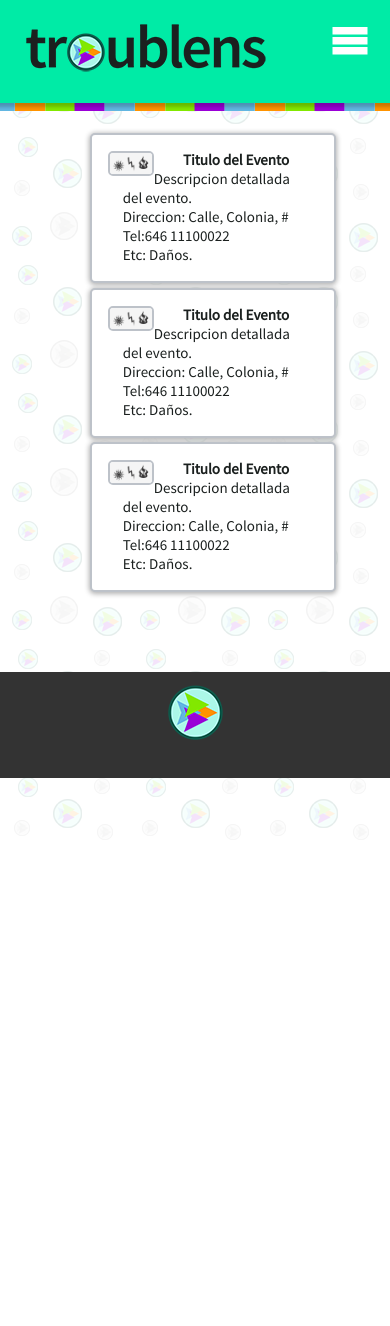
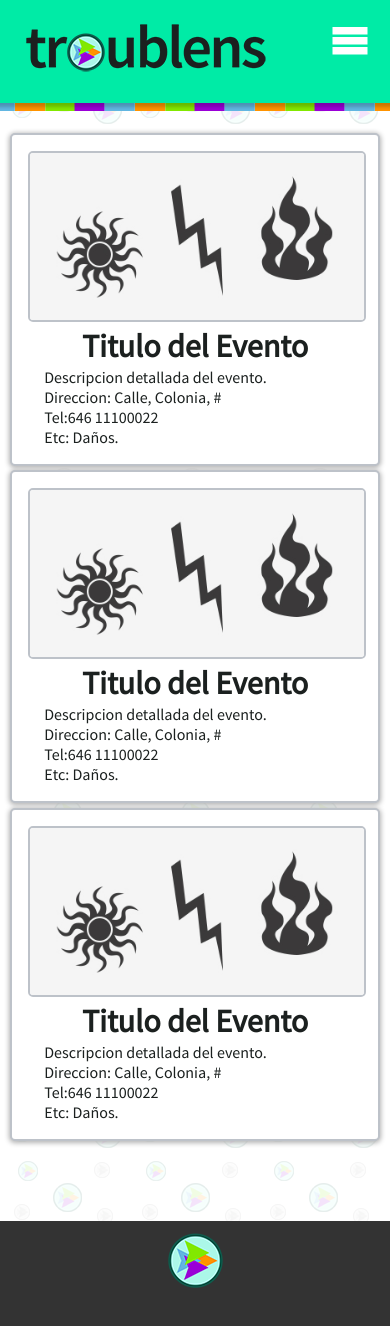
Before and after one commit to guillenvd/troublens, a PHP site: page / in a window 390 px wide. Before the commit the page ends 828 px from the top, so only its background shows below. Run offline with PHP 8.4, Linux system fonts and the light colour scheme; some libraries are stand-ins or nearby versions.

Commit message:
stream responsive, ready!

```diff
--- a/css/estilos.css
+++ b/css/estilos.css
@@ -268,20 +268,6 @@ section#directorio p.direc{
 	color: #585858;
 }
 
-
-
-
-
-
-
-
-
-
-
-
-
-
-
 /*-------------------------------- RESPONSIVE DESIGN-----------------------*/
 
 @media screen and (max-width: 800px){
@@ -291,7 +277,7 @@ section#directorio p.direc{
 	}
 
 	header nav{
-		width: 35%;
+		width: 30%;
 		height: 100%;
 		left: -100%;
 		margin: 0;
@@ -332,6 +318,7 @@ section#directorio p.direc{
 			-moz-box-sizing:border-box;
 		box-sizing:border-box;
 	}
+
 	.menu_bar span{
 		display: block;
 	}
@@ -394,66 +381,49 @@ section#directorio p.direc{
 		display: block;
 	}
 
-	section .noticia h1, p{
-		text-align: center;
+	section#centrar{
+		width: 100%;
 	}
 
-	.noticia {
-		width: 100%;
-		height: 5em	;
-		background: #FFF;
-		border-bottom: 0.1em inset #abc1b2;
+	section#contenido{
+		width: 95%;
 	}
-	.noticia:hover{
-		background: #f4f4f4;
+
+	div.noticia{
+		width: 90%;
 	}
-	.noticia img{
-		float: left;
-		width: 10%;
-    	height: 100%;
+
+	div.noticia img.notimg{
+		width: 70%;
 	}
 }
 
-@media screen and (max-width: 650px){
-	.noticia img{
-		width: 20%;
-		height: 100%;
+@media screen and (max-width: 400px){
+	header nav{
+		width: 200px;
 	}
-	section .noticia h1, p{
-		font-size: 15px;
-	}
-	.noticia {
-		height: 6em	;
+
+	div.noticia img.notimg{
+		width: 100%;
 	}
 
 }
+@media screen and (max-width: 335px){
 
-@media screen and (max-width: 350px){
-	header a img{
-		width: 70%;
-	}
-	section{
-		padding-top: 7em;
-	}
-	section#formulario{
-		padding-top: 10px;
+	header nav{
+		width: 150px;
 	}
 
-	.noticia img{
-		width: 20%;
-		height: 100%
+	header div a img{
+		width: 170px;
+	}
+
+	section .noticia h1{
+		font-size: 1.5em;
 	}
 
 	section .noticia p{
-		font-size: 12px;
+		font-size: .8em;
 	}
-
-	input{
-		width: 20em;
-	}
-	.btn{
-		width: 25em;
-	}
-
-
 }
+/*-------------------------------- FIN RESPONSIVE DESIGN-----------------------*/
--- a/css/fonts.css
+++ b/css/fonts.css
@@ -62,3 +62,11 @@
 .icon-flickr4:before {
 	content: "\eaa3";
 }
+
+@media screen and (max-width: 335px){
+
+	.icon-menu:before {
+	font-size: .8em;
+	}
+
+}
--- a/index.html
+++ b/index.html
@@ -16,7 +16,6 @@
 		</div>
 		<div class="colores"></div>
 		<nav id="MenuText">
-
 		</nav>
 	</header>
 	<!-- /header -->
```
